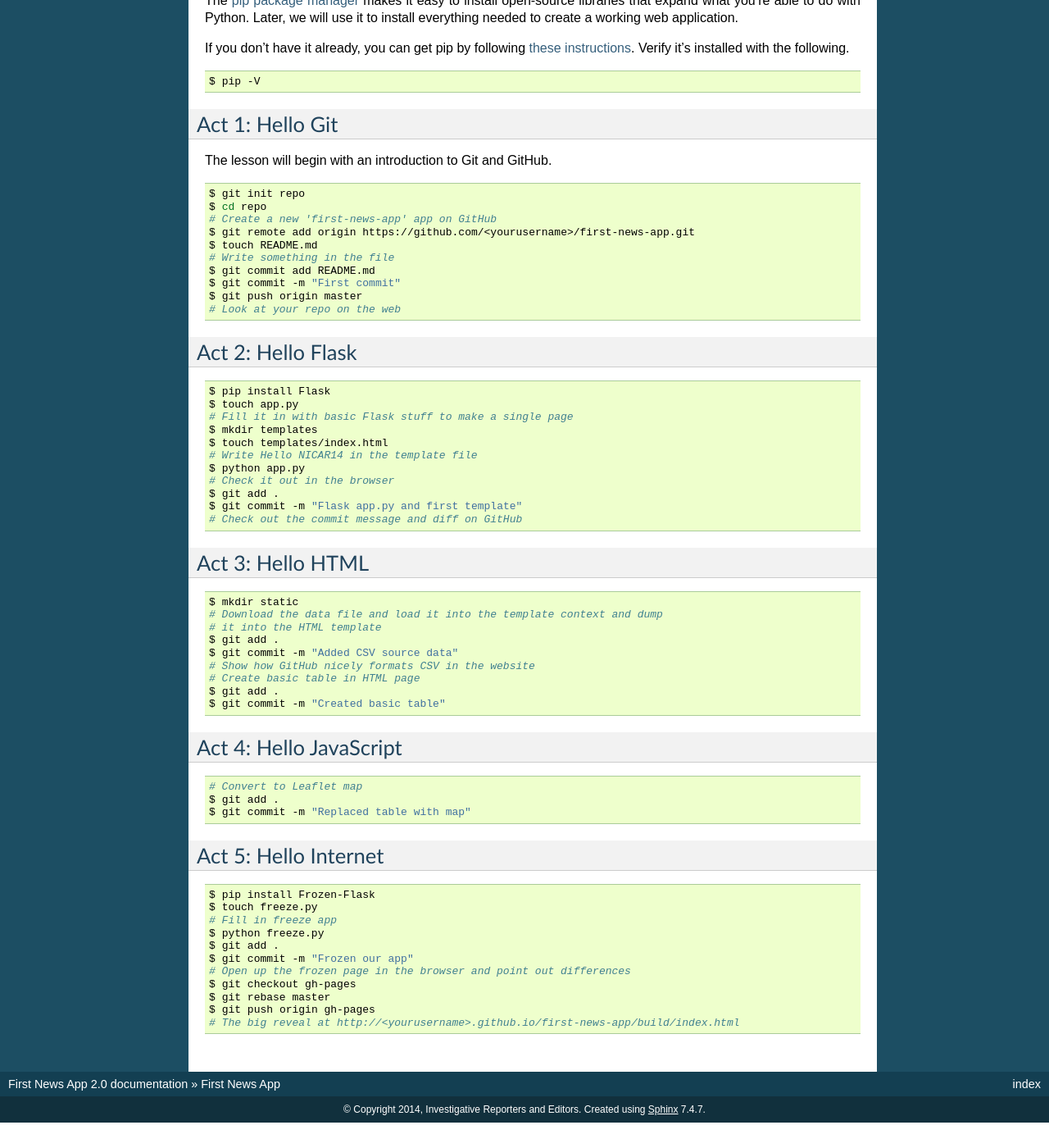
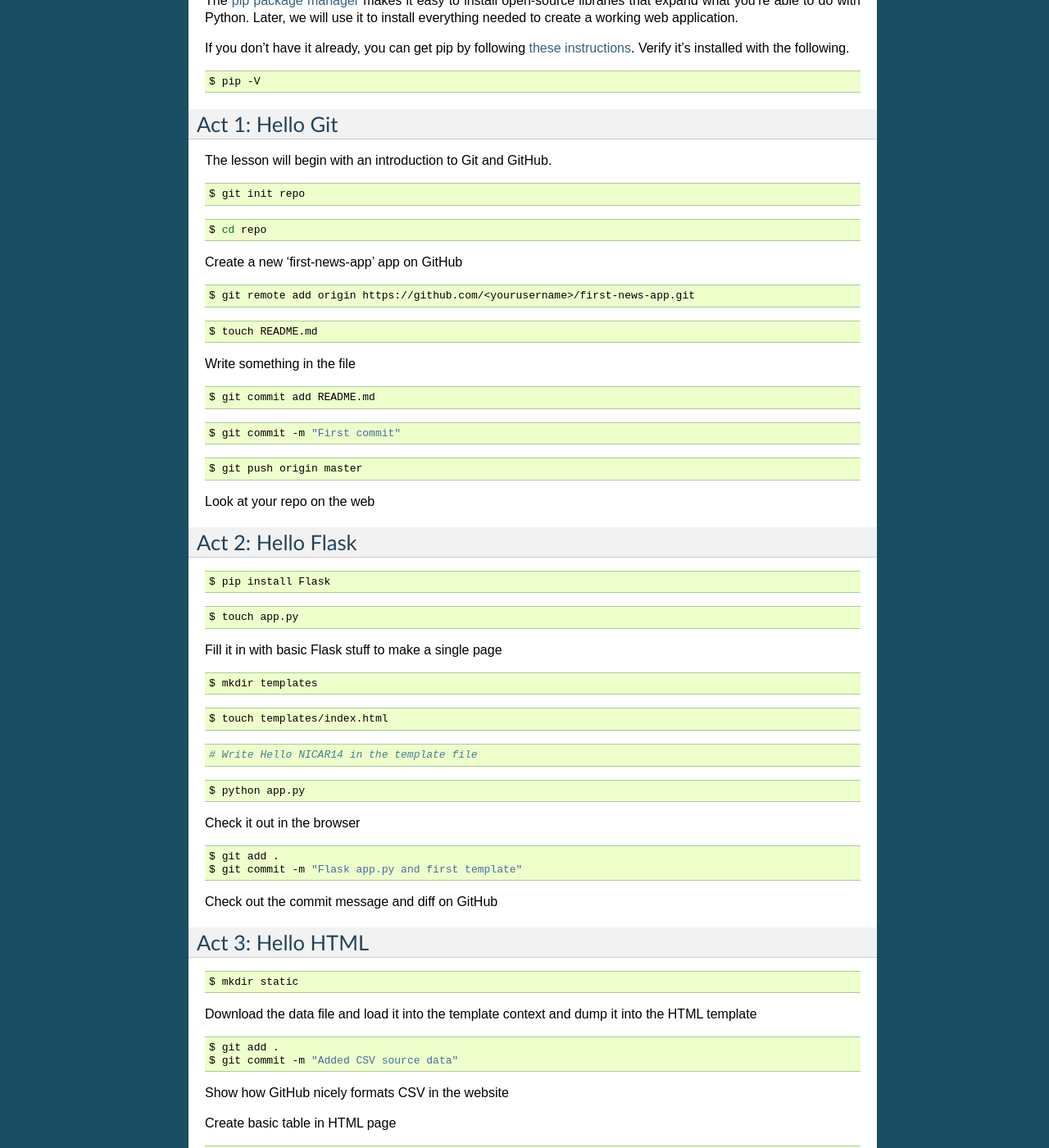
Before and after one commit to palewire/first-news-app, a Sphinx documentation site: the page built from docs/index.rst, in a window 1280 px wide and 1400 px high, scrolled down 2026 px. Shown: the whole window at 82% size. Built offline with Sphinx 7.4.7, drawn with Linux system fonts in a browser that asks for light colours; before the commit the page ends 3395 px from its top, so only the background shows below that; some of the changed text lies outside the part shown.

Commit message:
Broke up code blocks

```diff
--- a/docs/index.rst
+++ b/docs/index.rst
@@ -146,15 +146,36 @@
 .. code-block:: bash
 
     $ git init repo
+
+.. code-block:: bash
+
     $ cd repo
-    # Create a new 'first-news-app' app on GitHub
+
+Create a new 'first-news-app' app on GitHub
+
+.. code-block:: bash
+
     $ git remote add origin https://github.com/<yourusername>/first-news-app.git
+
+.. code-block:: bash
+
     $ touch README.md
-    # Write something in the file
+
+Write something in the file
+
+.. code-block:: bash
+
     $ git commit add README.md
+
+.. code-block:: bash
+
     $ git commit -m "First commit"
+
+.. code-block:: bash
+
     $ git push origin master
-    # Look at your repo on the web
+
+Look at your repo on the web
 
 ******************
 Act 2: Hello Flask
@@ -163,17 +184,37 @@
 .. code-block:: bash
 
     $ pip install Flask
+
+.. code-block:: bash
+
     $ touch app.py
-    # Fill it in with basic Flask stuff to make a single page
+
+Fill it in with basic Flask stuff to make a single page
+
+.. code-block:: bash
+
     $ mkdir templates
+
+.. code-block:: bash
+
     $ touch templates/index.html
+
+.. code-block:: bash
+
     # Write Hello NICAR14 in the template file
+
+.. code-block:: bash
+
     $ python app.py
-    # Check it out in the browser
+
+Check it out in the browser
+
+.. code-block:: bash
+
     $ git add .
     $ git commit -m "Flask app.py and first template"
-    # Check out the commit message and diff on GitHub
 
+Check out the commit message and diff on GitHub
 
 *****************
 Act 3: Hello HTML
@@ -182,12 +223,20 @@
 .. code-block:: bash
 
     $ mkdir static
-    # Download the data file and load it into the template context and dump
-    # it into the HTML template
+
+Download the data file and load it into the template context and dump it into the HTML template
+
+.. code-block:: bash
+
     $ git add .
     $ git commit -m "Added CSV source data"
-    # Show how GitHub nicely formats CSV in the website
-    # Create basic table in HTML page
+
+Show how GitHub nicely formats CSV in the website
+
+Create basic table in HTML page
+
+.. code-block:: bash
+
     $ git add .
     $ git commit -m "Created basic table"
 
@@ -197,7 +246,10 @@
 
 .. code-block:: bash
 
-    # Convert to Leaflet map
+Convert to Leaflet map
+
+.. code-block:: bash
+
     $ git add .
     $ git commit -m "Replaced table with map"
 
@@ -208,13 +260,28 @@
 .. code-block:: bash
 
     $ pip install Frozen-Flask
+
+.. code-block:: bash
+
     $ touch freeze.py
-    # Fill in freeze app
+
+Fill in freeze app
+
+.. code-block:: bash
+
     $ python freeze.py
+
+.. code-block:: bash
+
     $ git add .
     $ git commit -m "Frozen our app"
-    # Open up the frozen page in the browser and point out differences
+
+Open up the frozen page in the browser and point out differences
+
+.. code-block:: bash
+
     $ git checkout gh-pages
     $ git rebase master
     $ git push origin gh-pages
-    # The big reveal at http://<yourusername>.github.io/first-news-app/build/index.html
+
+The big reveal at http://<yourusername>.github.io/first-news-app/build/index.html
```
Also changed, not shown: 4 other files.
